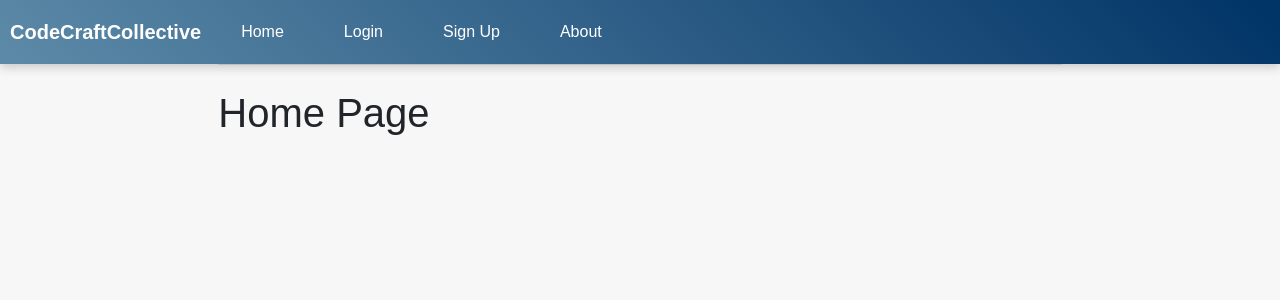
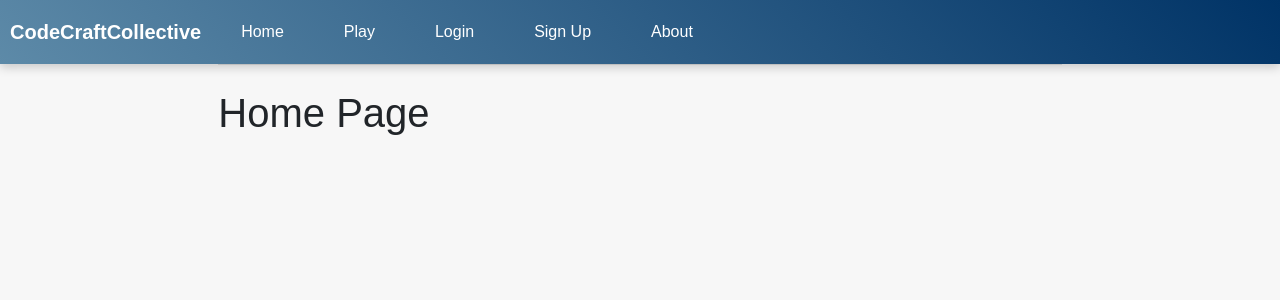
Before and after one commit to CodeCraftCollective/WebApp, a Django app: page / in a window 1280 px wide. Shown: the top 300 px of the page. Run offline with Django 4.2, Linux system fonts and the light colour scheme.

Commit message:
Update base.html

```diff
--- a/website/main/templates/main/base.html
+++ b/website/main/templates/main/base.html
@@ -65,6 +65,7 @@
     <div id="navMenu">
         <b class="navbar-brand" >CodeCraftCollective</b>
         <a href="/">Home</a>
+        <a href="/game">Play</a>
         <a href="/login">Login</a>
         <a href="/registration">Sign Up</a>
         <a href="https://github.com/CodeCraftCollective/WebApp">About</a>
```
